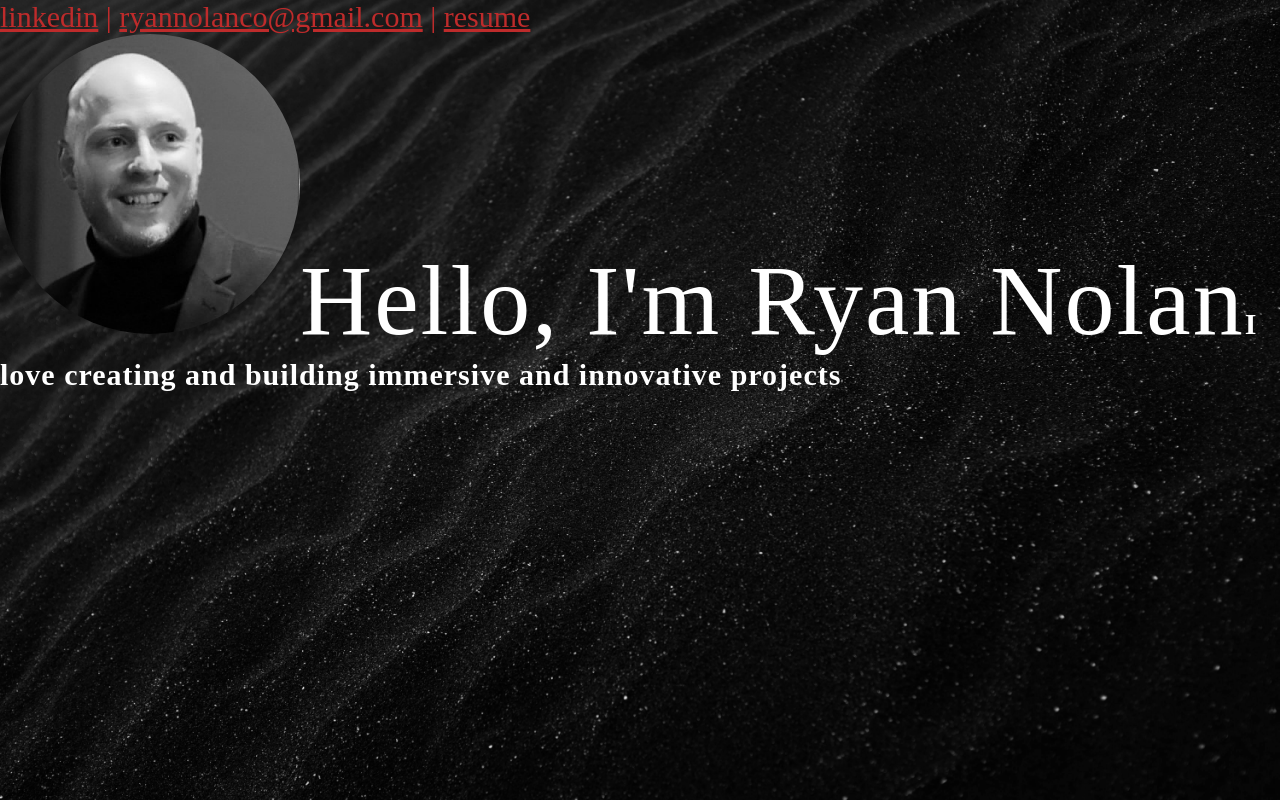
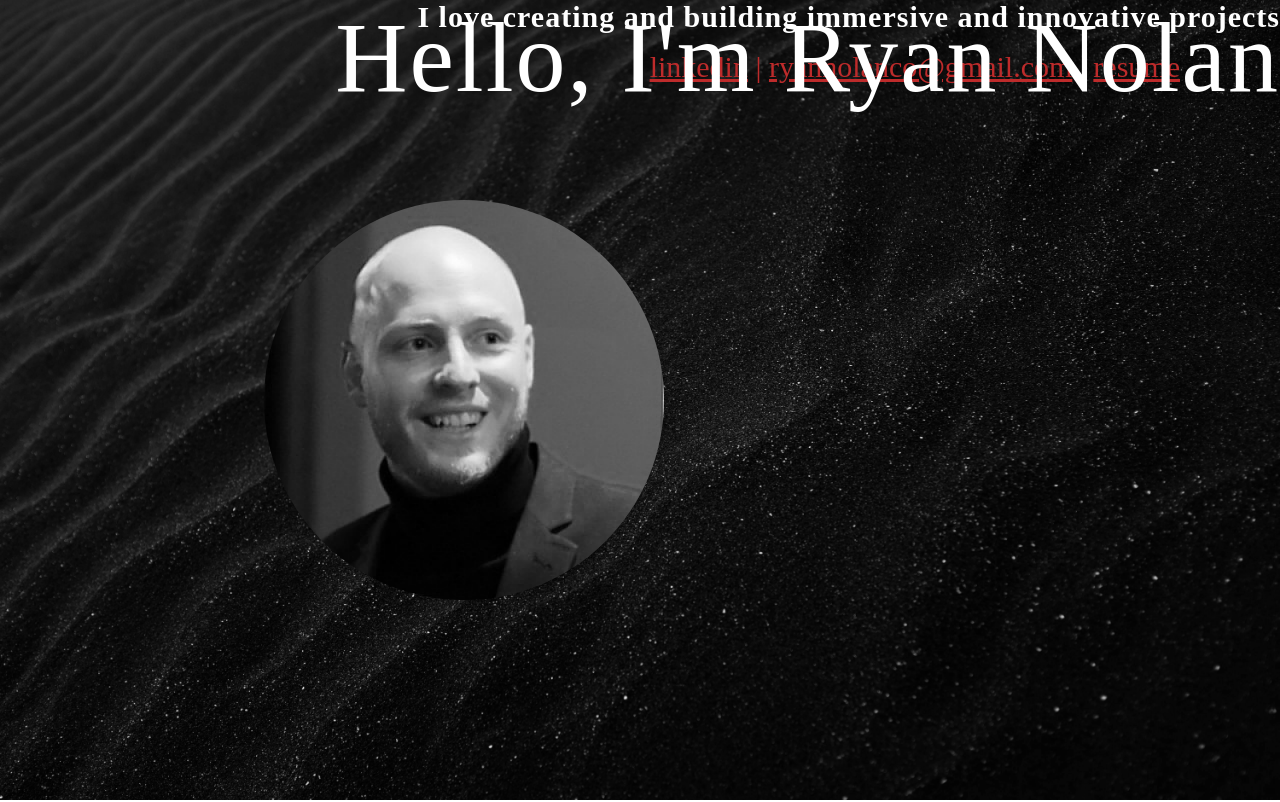
Before and after one commit to ryannolanco/portfolio-website-2025, a React (Vite) app: page / in a window 1280 px wide. Shown: the top 802 px of the page. Built offline with nearby package versions, Linux system fonts and the light colour scheme; a web font is replaced by a local one.

Commit message:
transfer to home computer

```diff
--- a/src/components/Header.jsx
+++ b/src/components/Header.jsx
@@ -1,38 +1,45 @@
-import React from "react";
+import React from 'react';
 
-import headshot from "../imgs/head-shot.png"
+import headshot from '../imgs/head-shot.png';
 
 function Header() {
 	return (
 		<header className="header">
-      <div className="header__text-container">
 			<nav className="navigation">
-          <div className="navigation__navigation-container">
+				<ul className="navigation__container">
+					<li>
 						<a href="" className="linkedin-link">
 							linkedin
-            </a>{" "}
-            |&nbsp;
+						</a>
+					</li>
+					<li>
+						&nbsp;|&nbsp;
 						<a href="" className="email-link">
 							ryannolanco@gmail.com
-            </a>{" "}
-            |&nbsp;
+						</a>
+					</li>
+					<li>
+						&nbsp;|&nbsp;
 						<a href="" className="resume">
 							resume
 						</a>
-          </div>
+					</li>
+				</ul>
 			</nav>
 
-        <h1 className="heading-primary">
-					<img className="heading-primary__headshot"src={headshot} alt="" />
-          <span className="heading-primary--main">Hello, I'm Ryan Nolan</span>
-          <span className="heading-primary--secondary">
+			<img className="primary-headshot" src={headshot} alt="" />
+
+			<div className="text-container">
+				<h1 className="text-container__heading-primary">
+					<span className="text-container__heading-primary--main">
+						Hello, I'm Ryan Nolan
+					</span>
+					<span className="text-container__heading-primary--secondary">
 						I love creating and building immersive and innovative projects
 					</span>
 				</h1>
 			</div>
-
 		</header>
-
 	);
 }
 
--- a/src/css/index.css
+++ b/src/css/index.css
@@ -1,26 +1,26 @@
 @import url("https://fonts.googleapis.com/css2?family=Kaisei+Tokumin&display=swap");
 @import url("https://fonts.googleapis.com/css2?family=Kolker+Brush&display=swap");
-.heading-primary {
+.text-container__heading-primary {
   color: white;
 }
-.heading-primary--main {
+.text-container__heading-primary--main {
   font-family: "kolker brush";
   font-weight: 300;
   font-size: 10rem;
   letter-spacing: 0.2rem;
 }
-.heading-primary--secondary {
+.text-container__heading-primary--secondary {
   font-family: "Kaisei Tokumin";
   font-size: 3rem;
   letter-spacing: 0.1rem;
 }
 
 .navigation {
-  color: #BE2B2B;
+  color: #be2b2b;
   font-size: 3rem;
 }
 .navigation a:visited {
-  color: #BE2B2B;
+  color: #be2b2b;
 }
 
 *,
@@ -45,13 +45,34 @@ body {
   background-size: cover;
   position: relative;
 }
-.header__hero {
-  width: 100%;
+
+.navigation__container {
+  display: flex;
+  flex-direction: row;
+  list-style: none;
+  float: right;
+  padding-right: 10rem;
+  padding-top: 5rem;
 }
 
-.heading-primary__headshot {
-  height: 30rem;
+.text-container {
+  position: relative;
+}
+.text-container__heading-primary--main {
+  position: absolute;
+  right: 0;
+}
+.text-container__heading-primary--secondary {
+  position: absolute;
+  right: 0;
+}
+
+.primary-headshot {
+  height: 40rem;
   border-radius: 1000px;
+  position: absolute;
+  transform: translate(50%, 50%);
+  left: 5%;
 }
 
 .draggable {
--- a/src/sass/base/_typography.scss
+++ b/src/sass/base/_typography.scss
@@ -1,30 +1,30 @@
-@use "../abstracts/variables" as *;
+@use '../abstracts/variables' as *;
 
-@import url("https://fonts.googleapis.com/css2?family=Kaisei+Tokumin&display=swap");
-@import url("https://fonts.googleapis.com/css2?family=Kolker+Brush&display=swap");
+@import url('https://fonts.googleapis.com/css2?family=Kaisei+Tokumin&display=swap');
+@import url('https://fonts.googleapis.com/css2?family=Kolker+Brush&display=swap');
 
-.heading-primary {
+.text-container__heading-primary {
 	color: $color-white;
 
 	&--main {
-    font-family: "kolker brush";
+		font-family: 'kolker brush';
 		font-weight: 300;
 		font-size: 10rem;
 		letter-spacing: 0.2rem;
 	}
 
 	&--secondary {
-    font-family: "Kaisei Tokumin";
+		font-family: 'Kaisei Tokumin';
 		font-size: 3rem;
 		letter-spacing: 0.1rem;
 	}
 }
 
 .navigation {
-  color: #BE2B2B;
+	color: #be2b2b;
 	font-size: 3rem;
 
 	& a:visited {
-    color: #BE2B2B;
+		color: #be2b2b;
 	}
 }
--- a/src/sass/layout/_header.scss
+++ b/src/sass/layout/_header.scss
@@ -3,19 +3,40 @@
 	background-image: url(../imgs/hero.jpg);
 	background-size: cover;
 	position: relative;
-
-  &__hero {
-    width: 100%;
 }
 
+.navigation {
+	&__container {
+		display: flex;
+		flex-direction: row;
+		list-style: none;
+		float: right;
+		padding-right: 10rem;
+		padding-top: 5rem;
+	}
 }
 
+.text-container {
+	position: relative;
 
-.heading-primary {
-
-  &__headshot {
-    height: 30rem;
-    border-radius: 1000px;
+	&__heading-primary {
+		&--main {
+			position: absolute;
+			right: 0;
 		}
 
+		&--secondary {
+			position: absolute;
+			right: 0;
 		}
+	}
+}
+
+.primary-headshot {
+	height: 40rem;
+	border-radius: 1000px;
+	position: absolute;
+	transform: translate(50%, 50%);
+
+	left: 5%;
+}
```
Also changed, not shown: 1 other file (tests, documents, lock files or other folders). Lines whose indentation alone changed are shown as unchanged.
